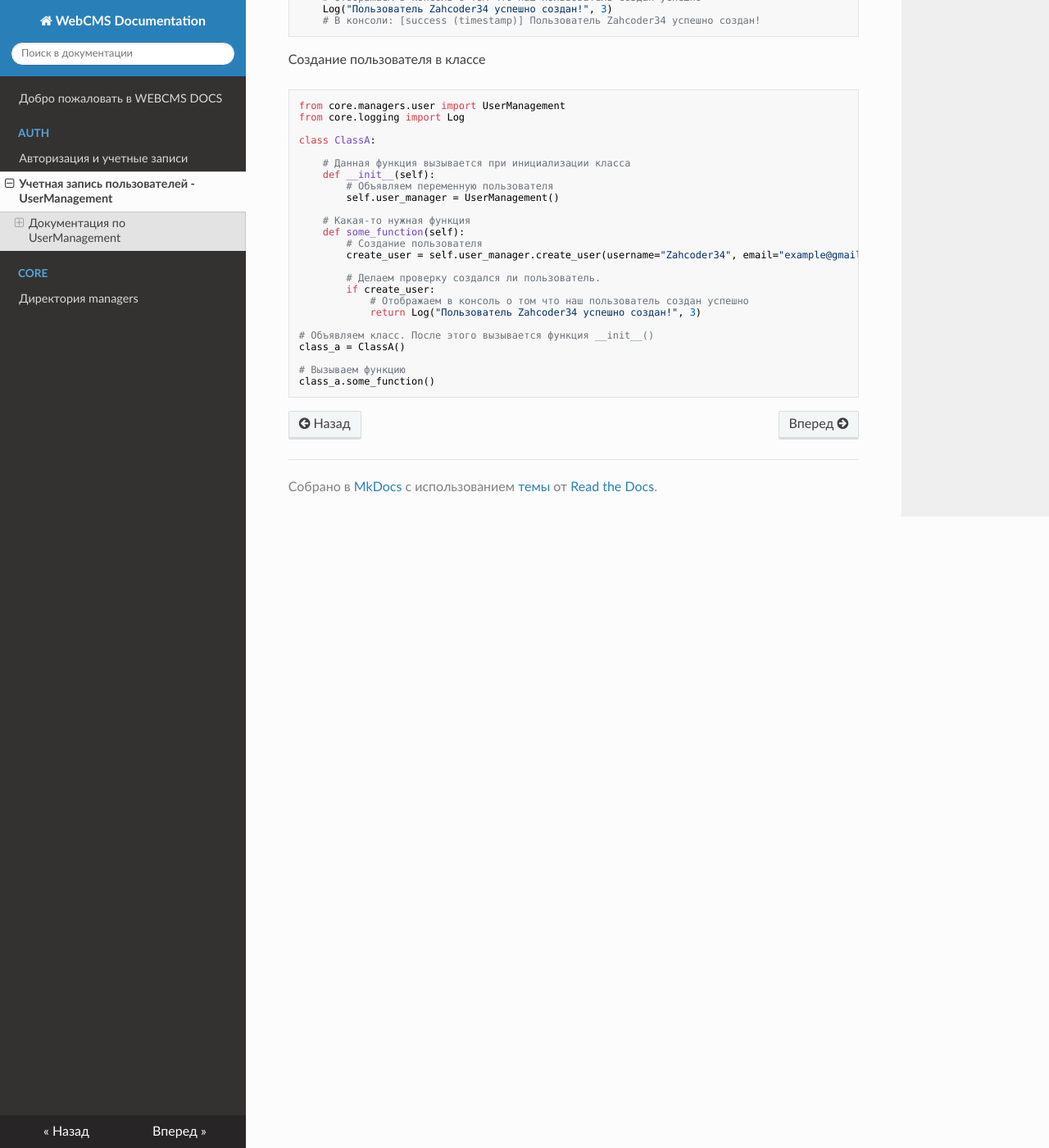
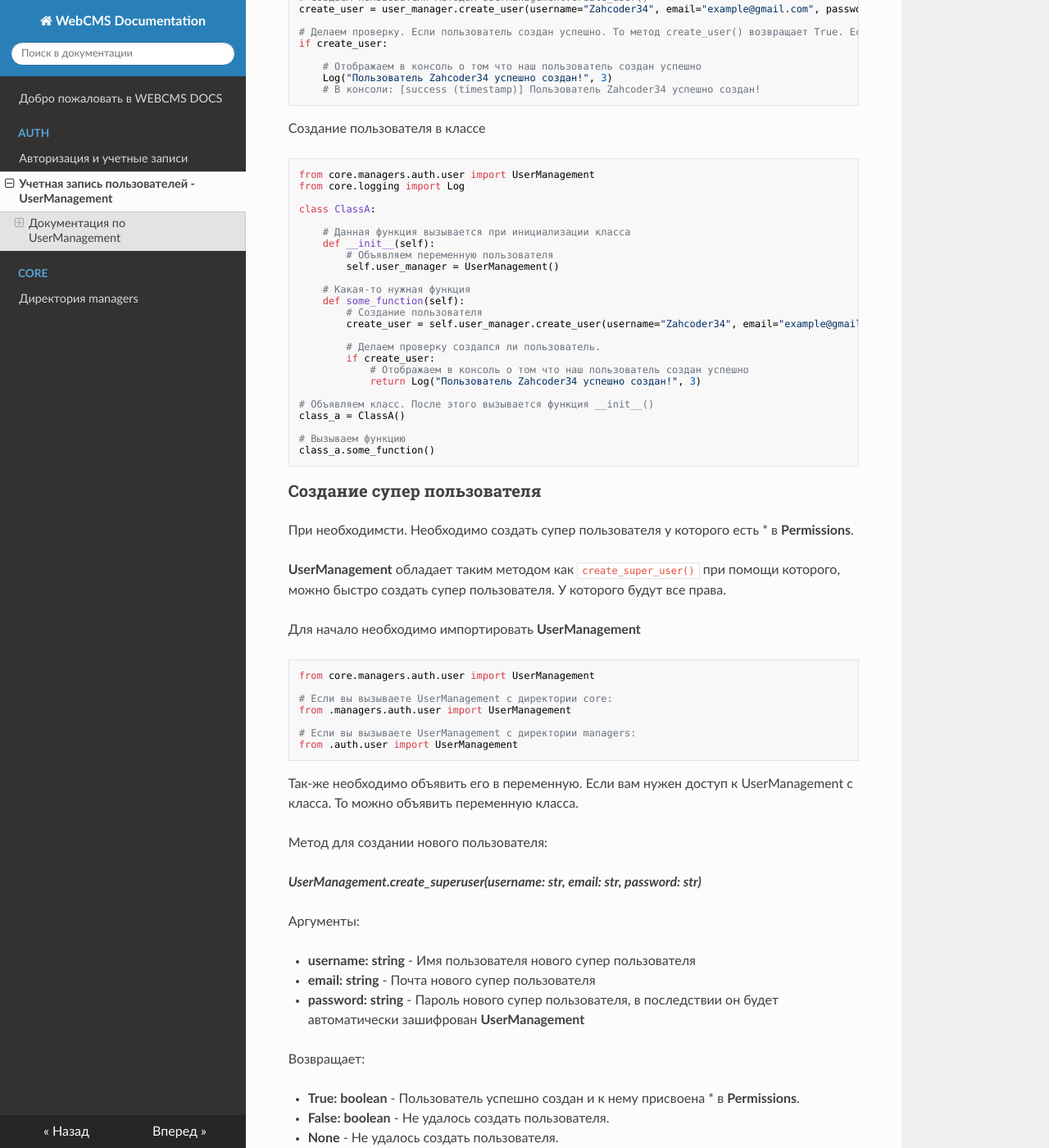
Before and after one commit to ZaWaTeam/web-cms-project, an MkDocs documentation site: the page built from docs/docs/auth/UserManager.md, in a window 1280 px wide and 1400 px high, scrolled down 1915 px. Shown: the whole window at 82% size. Built offline with MkDocs 1.6.1, drawn with Linux system fonts in a browser that asks for light colours; nearby versions of some CDN libraries; some of the changed text lies outside the part shown.

Commit message:
Update UserManager.md

```diff
--- a/docs/docs/auth/UserManager.md
+++ b/docs/docs/auth/UserManager.md
@@ -6,8 +6,8 @@
 
 В него входят функции:
 
-- Создание пользователя.
-- Создание супер пользователя.
+- [Создание пользователя.](#_1)
+- [Создание супер пользователя.](#_2)
 - Управление пользователем.
 - Подробнее о каком то пользователе.
 - Список пользователей которые зарегистрированы.
@@ -43,13 +43,19 @@
 
 Для начало необходимо импортировать UserManagement
 
-    from core.managers.users import UserManagement
+    from core.managers.auth.user import UserManagement
+
+    # Если вы вызываете UserManagement с директории core:
+    from .managers.auth.user import UserManagement
+
+    # Если вы вызываете UserManagement с директории managers:
+    from .auth.user import UserManagement
 
 так-же необходимо объявить его в переменную. Если вам нужен доступ к UserManagement с класса. То можно объявить переменную класса.
 
 Метод для создании нового пользователя:
 
-***UserManagement.create_user(username: str, email: str, password: str, group: str = None)***
+***UserManagement.create_user(username: str, email: str, password: str, group: int = None)***
 
 Аргументы:
 
@@ -65,7 +71,7 @@
 
 **Примеры**
 
-    from core.managers.user import UserManagement
+    from core.managers.auth.user import UserManagement
     from core.logging import Log
 
     # Объявляем класс UserManagement
@@ -83,7 +89,7 @@
 
 Создание пользователя в классе
 
-    from core.managers.user import UserManagement
+    from core.managers.auth.user import UserManagement
     from core.logging import Log
 
     class ClassA:
@@ -108,3 +114,72 @@
 
     # Вызываем функцию
     class_a.some_function()
+
+### Создание супер пользователя
+
+При необходимсти. Необходимо создать супер пользователя у которого есть * в **Permissions**.
+
+**UserManagement** обладает таким методом как `create_super_user()` при помощи которого, можно быстро создать супер пользователя.
+У которого будут все права.
+
+Для начало необходимо импортировать **UserManagement**
+
+    from core.managers.auth.user import UserManagement
+
+    # Если вы вызываете UserManagement с директории core:
+    from .managers.auth.user import UserManagement
+
+    # Если вы вызываете UserManagement с директории managers:
+    from .auth.user import UserManagement
+
+Так-же необходимо объявить его в переменную. Если вам нужен доступ к UserManagement с класса. То можно объявить переменную класса.
+
+Метод для создании нового пользователя:
+
+***UserManagement.create_superuser(username: str, email: str, password: str)***
+
+Аргументы:
+
+- **username: string** - Имя пользователя нового супер пользователя
+- **email: string** - Почта нового супер пользователя
+- **password: string** - Пароль нового супер пользователя, в последствии он будет автоматически зашифрован **UserManagement**
+
+Возвращает:
+
+- **True: boolean** - Пользователь успешно создан и к нему присвоена * в **Permissions**.
+- **False: boolean** - Не удалось создать пользователя.
+- **None** - Не удалось создать пользователя.
+
+Примеры:
+
+    from core.managers.auth.user import UserManagement
+
+    # Объявляем класс UserManagement
+    user_manager = UserManagement()
+
+    # Создаем супер пользователя методом UserManagement.create_super_user()
+    create_user = user_manager.create_super_user(username="Zahcoder34", email="example@gmail.com", password="qwerty123")
+
+Пример с классом:
+
+    from core.managers.auth.user import UserManagement
+    from core.managers.logging import Log
+
+    class ClassA:
+        # Вызов при инициализации класса
+        def __init__(self):
+
+            # Объявляем класс UserManagement
+            self.user_manager = UserManagement()
+
+        def some_func(self):
+            # Создаем пользователя
+            create_user = self.user_manager.create_super_user("Zahcoder34", "example@gmail.com", "qwerty123")
+
+            return create_user
+
+    # Тестируем
+    class_a = ClassA()
+
+    # Выводим в консоль результат. Как правило если пользователь создан успешно, ответ положительный. Если нет = None
+    Log(class_a.some_func(), 0)
```
